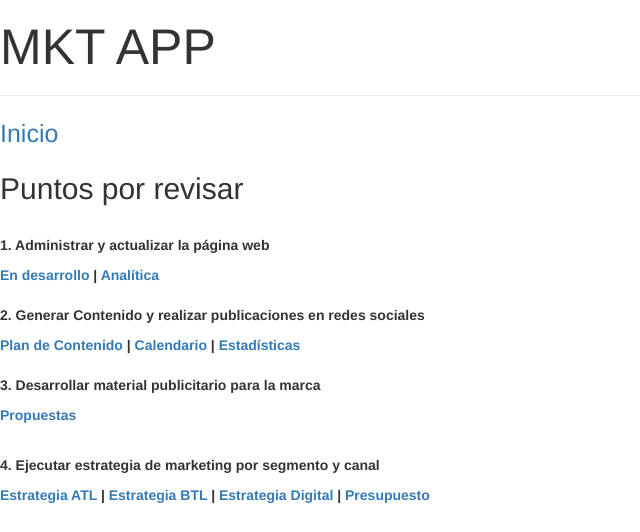
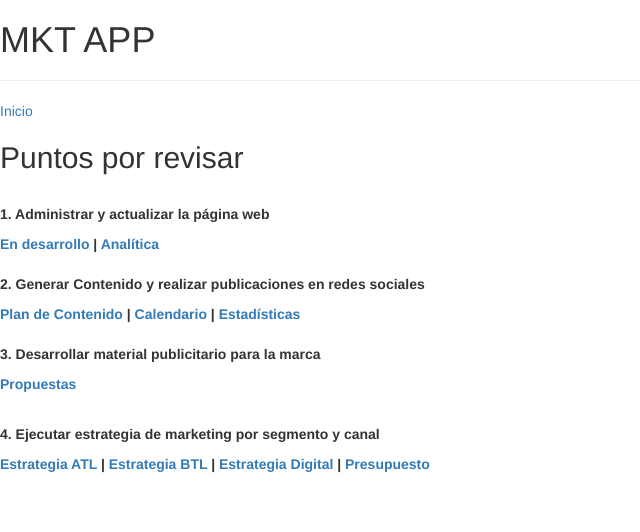
Before and after one commit to mktappmatrix/web, a plain HTML site: page hilos el pajarito.html in a window 1280 px wide. Shown: the top 532 px of the page, without its empty margins (0-640 px from the left). Drawn offline with nearby package versions, Linux system fonts and the light colour scheme.

Commit message:
Update hilos el pajarito.html

```diff
--- a/hilos el pajarito.html
+++ b/hilos el pajarito.html
@@ -9,9 +9,9 @@
   </head>
   <!--<body style="background-color: #ffde59;">-->
     <body>
-    <h1 style="font-size: 50px;">MKT APP</h1>
+    <h1 style="font-size: 50 px;">MKT APP</h1>
     <hr/>
-    <a style="font-size: 25px;" href="index.html">Inicio</a>
+    <a style="font-size: 25 px;" href="index.html">Inicio</a>
     <h2>Puntos por revisar</h2><br/>
       <p><b>1. Administrar y actualizar la página web</p>
           <a href="https://www.figma.com/design/MfX89sPmouMaAuPO37fOtV/WEB-Hilos-el-Pajarito?node-id=0-1&node-type=canvas&t=EfZv4CLYdGRU2l7z-0" target="_blank">En desarrollo</a>
```
